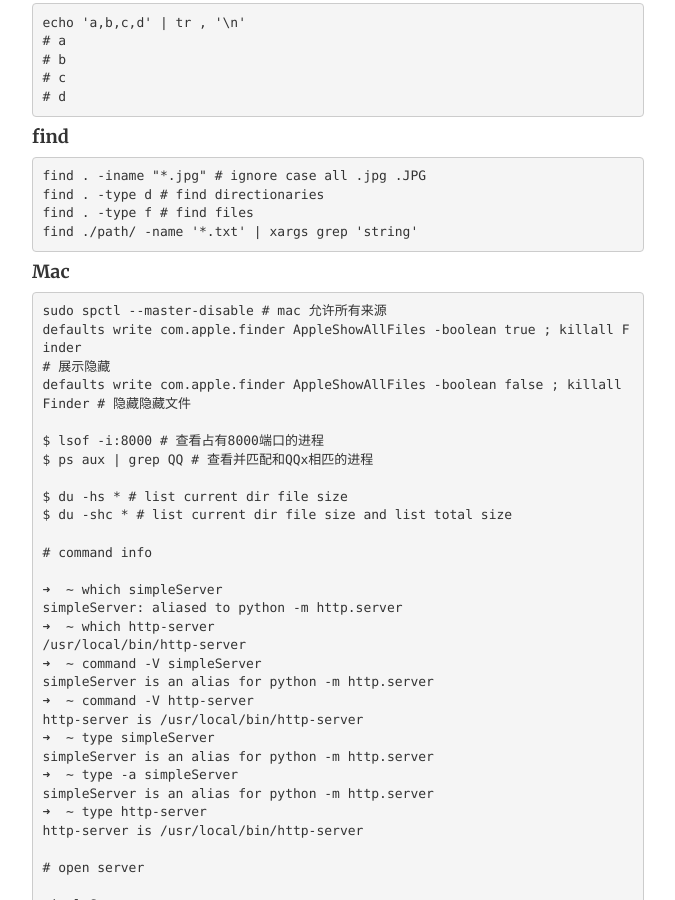
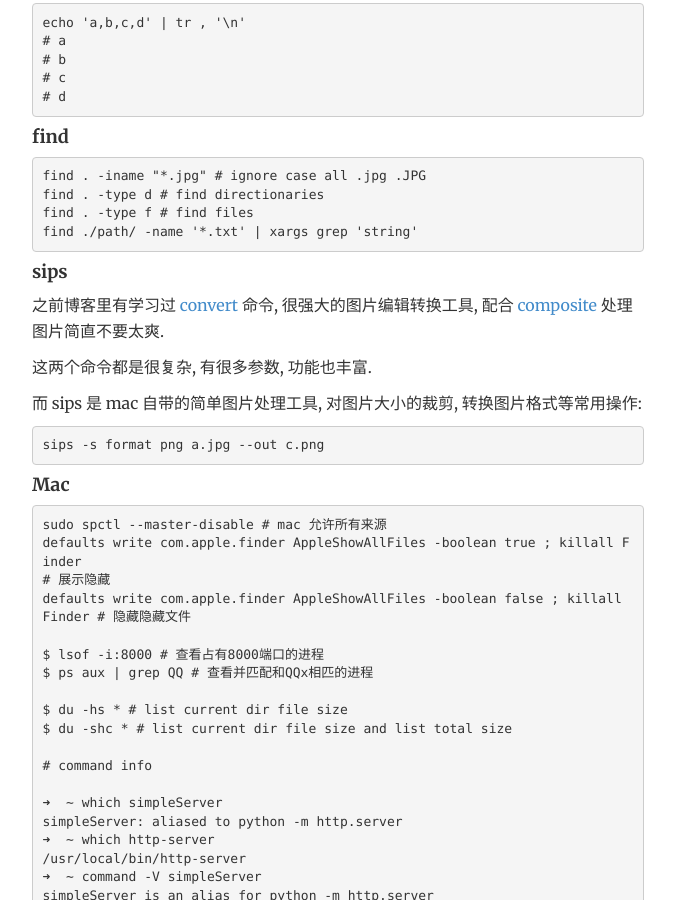
Before and after one commit to FaiChou/faichou.github.io, a Jekyll site: the page built from _posts/2018-06-22-shell.md, in a window 1280 px wide and 900 px high, scrolled down 4429 px. Shown: the whole window, without its empty margins (302-977 px from the left). Built offline with Jekyll 4.4.1, drawn with Linux system fonts in a browser that asks for light colours; comment, search, counter and statistics services are not loaded.

Commit message:
update blog

````diff
--- a/_posts/2018-06-22-shell.md
+++ b/_posts/2018-06-22-shell.md
@@ -227,6 +227,18 @@ find . -type f # find files
 find ./path/ -name '*.txt' | xargs grep 'string'
 ```
 
+#### sips
+
+之前博客里有学习过 [convert](https://www.imagemagick.org/script/convert.php) 命令, 很强大的图片编辑转换工具, 配合 [composite](https://www.imagemagick.org/script/composite.php) 处理图片简直不要太爽.
+
+这两个命令都是很复杂, 有很多参数, 功能也丰富.
+
+而 sips 是 mac 自带的简单图片处理工具, 对图片大小的裁剪, 转换图片格式等常用操作:
+
+```bash
+sips -s format png a.jpg --out c.png
+```
+
 #### Mac
 
 ```bash
````
